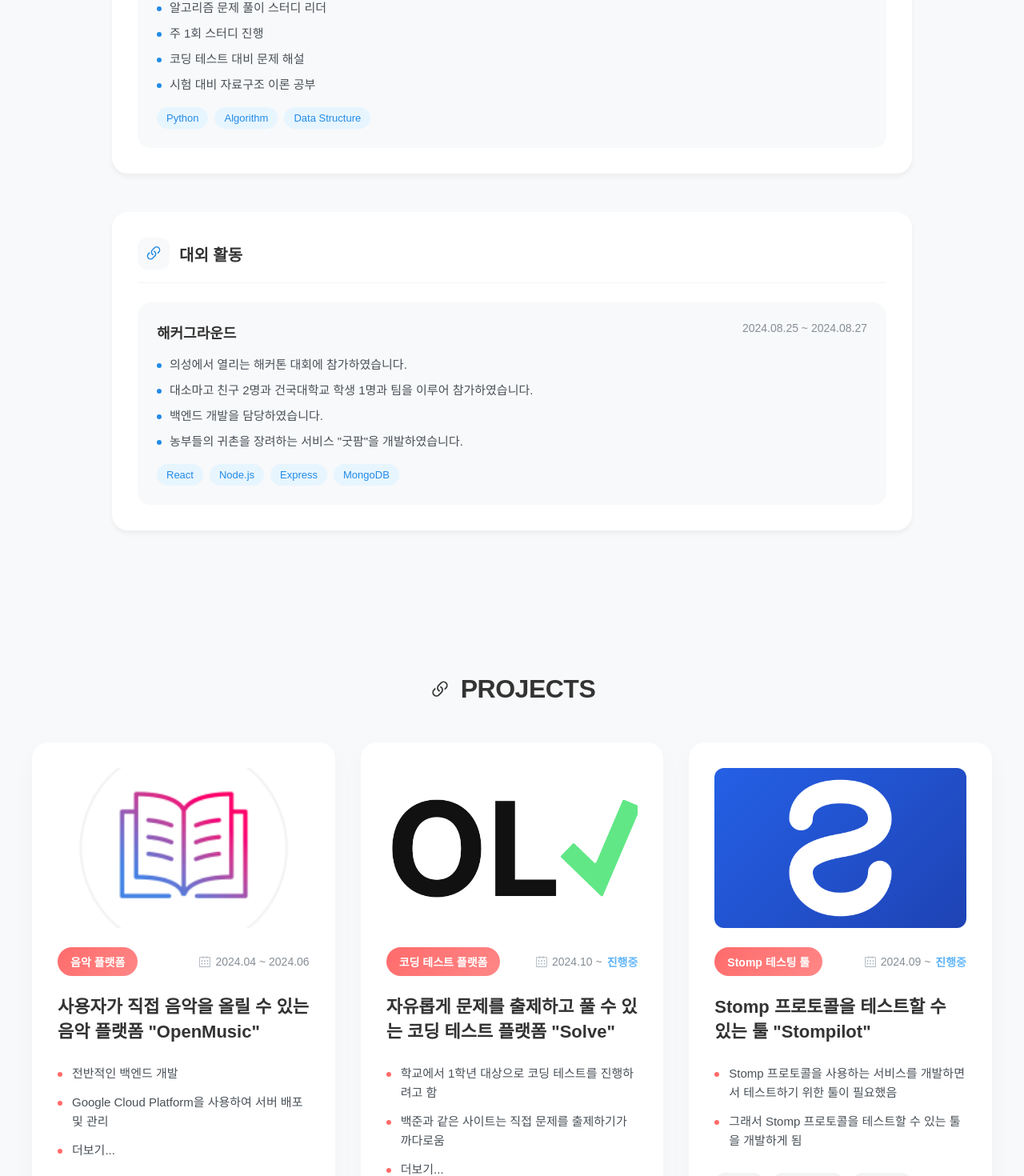
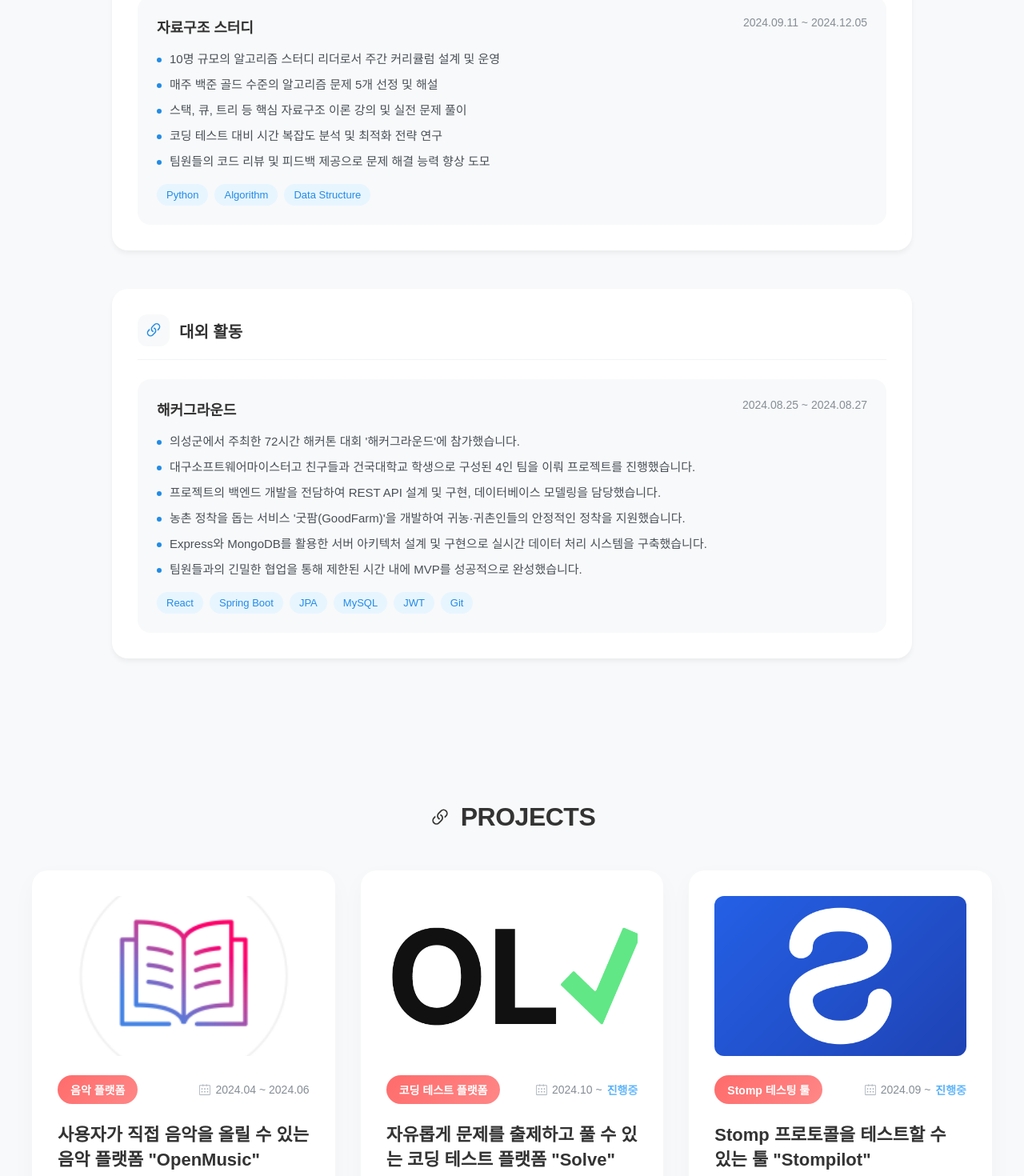
Before and after one commit to jbj338033/portfolio, a React (Vite) app: page / in a window 1280 px wide. Shown: the part 4275-5745 px from the top of the page at 80% size. Built offline with nearby package versions, Linux system fonts and the light colour scheme; a web font is replaced by a local one.

Commit message:
feat: more sentences

```diff
--- a/src/components/home/Activities/index.tsx
+++ b/src/components/home/Activities/index.tsx
@@ -7,6 +7,10 @@ interface ActivityDetail {
   period: string;
   description: string[];
   skills?: string[];
+  achievements?: string[];
+  projectLink?: string;
+  role?: string;
+  teamSize?: number;
 }
 
 interface Activity {
@@ -24,21 +28,33 @@ const ACTIVITIES: Activity[] = [
         title: "24 나르샤 프로젝트",
         period: "2024.08 ~ 2024.12",
         description: [
-          "교내 IT 프로젝트 동아리 활동",
-          "백엔드 개발자이지만 프론트 인력이 부족하여 프론트 개발도 진행",
-          "Express와 Socket.io를 사용한 화상 서비스 개발",
-          "프로젝트 아키텍처 설계 및 구현",
+          "교내 IT 프로젝트 동아리 나르샤에서 진행한 화상 채팅 서비스 'TokTok' 개발",
+          "풀스택 개발을 담당하여 프론트엔드와 백엔드 전반적인 개발 진행",
+          "Express와 Socket.io를 활용한 실시간 화상 채팅 서버 구현",
+          "WebRTC 기술을 이용한 P2P 화상 통화 기능 개발",
+          "AWS EC2를 활용한 서버 배포 및 인프라 구축",
+          "Git을 통한 버전 관리 및 팀원들과의 협업 진행",
         ],
-        skills: ["Node.js", "Express", "Socket.io", "React", "AWS"],
+        skills: [
+          "Node.js",
+          "Express",
+          "Socket.io",
+          "React",
+          "AWS",
+          "WebRTC",
+          "TypeScript",
+          "Git",
+        ],
       },
       {
         title: "자료구조 스터디",
         period: "2024.09.11 ~ 2024.12.05",
         description: [
-          "알고리즘 문제 풀이 스터디 리더",
-          "주 1회 스터디 진행",
-          "코딩 테스트 대비 문제 해설",
-          "시험 대비 자료구조 이론 공부",
+          "10명 규모의 알고리즘 스터디 리더로서 주간 커리큘럼 설계 및 운영",
+          "매주 백준 골드 수준의 알고리즘 문제 5개 선정 및 해설",
+          "스택, 큐, 트리 등 핵심 자료구조 이론 강의 및 실전 문제 풀이",
+          "코딩 테스트 대비 시간 복잡도 분석 및 최적화 전략 연구",
+          "팀원들의 코드 리뷰 및 피드백 제공으로 문제 해결 능력 향상 도모",
         ],
         skills: ["Python", "Algorithm", "Data Structure"],
       },
@@ -52,12 +68,22 @@ const ACTIVITIES: Activity[] = [
         title: "해커그라운드",
         period: "2024.08.25 ~ 2024.08.27",
         description: [
-          "의성에서 열리는 해커톤 대회에 참가하였습니다.",
-          "대소마고 친구 2명과 건국대학교 학생 1명과 팀을 이루어 참가하였습니다.",
-          "백엔드 개발을 담당하였습니다.",
-          '농부들의 귀촌을 장려하는 서비스 "굿팜"을 개발하였습니다.',
+          "의성군에서 주최한 72시간 해커톤 대회 '해커그라운드'에 참가했습니다.",
+          "대구소프트웨어마이스터고 친구들과 건국대학교 학생으로 구성된 4인 팀을 이뤄 프로젝트를 진행했습니다.",
+          "프로젝트의 백엔드 개발을 전담하여 REST API 설계 및 구현, 데이터베이스 모델링을 담당했습니다.",
+          "농촌 정착을 돕는 서비스 '굿팜(GoodFarm)'을 개발하여 귀농·귀촌인들의 안정적인 정착을 지원했습니다.",
+          "Express와 MongoDB를 활용한 서버 아키텍처 설계 및 구현으로 실시간 데이터 처리 시스템을 구축했습니다.",
+          "팀원들과의 긴밀한 협업을 통해 제한된 시간 내에 MVP를 성공적으로 완성했습니다.",
         ],
-        skills: ["React", "Node.js", "Express", "MongoDB"],
+        skills: ["React", "Spring Boot", "JPA", "MySQL", "JWT", "Git"],
+        achievements: [
+          "72시간이라는 제한된 시간 내에 완성도 있는 서비스 구현",
+          "실시간 데이터 처리가 가능한 안정적인 서버 아키텍처 설계",
+          "팀 내 효율적인 협업 경험 습득",
+        ],
+        projectLink: "https://github.com/yourusername/goodfarm",
+        role: "백엔드 개발 리드",
+        teamSize: 4,
       },
     ],
   },
--- a/src/components/home/CertificatesAndAwards/index.tsx
+++ b/src/components/home/CertificatesAndAwards/index.tsx
@@ -27,8 +27,13 @@ const CERTIFICATES: Certificate[] = [
     organization: "와이비엠넷",
     date: "2024.05",
     number: "24-12345678",
-    description:
-      "C, C++, C#, JAVA, Python에 대한 자격증으로 높은 수준의 프로그래밍 활용능력이 있음을 증명할 수 있습니다. ",
+    description: [
+      "소프트웨어 개발 실무 역량을 검증하는 민간자격증",
+      "알고리즘 구현 및 문제 해결 능력 평가",
+      "데이터 구조의 이해와 활용 능력 인증",
+      "Python 언어를 사용한 프로그래밍 역량 검증",
+      "우수한 성적 취득",
+    ].join("\n"),
   },
 ];
 
@@ -38,35 +43,40 @@ const AWARDS: Award[] = [
     organization: "대구소프트웨어마이스터고등학교",
     date: "2024.07",
     rank: "동상",
-    description: "해커톤 대회에서 동상 수상",
+    description:
+      "24시간 교내 해커톤 대회에서 '다문화 가정을 위한 소통 플랫폼'을 개발하여 동상 수상. 채팅 서버와 채팅 앱 화면 및 기능까지 구현했으며 WebSocket을 활용한 실시간 채팅 기능을 구현했습니다.",
   },
   {
     name: "DGIST 코딩 오딧세이",
     organization: "대구과학기술대학교",
     date: "2024.08.15 ~ 2024.08.16",
     rank: "금상",
-    description: "대구 고등학생 대상 해커톤 대회에서 금상 수상",
+    description:
+      "DGIST 주최 고등학생 대상 48시간 해커톤 대회에서 'PP(Parent&Partner)' 서비스로 금상 수상. ChatGPT API를 활용하여 부모-자녀 간 감정적 메시지를 순화하는 실시간 채팅 시스템을 개발함. Spring Boot 기반의 백엔드 서버를 구축하고, WebSocket을 통한 실시간 채팅과 OpenAI API 연동을 담당하여 구현함. 세대 간 소통 개선이라는 사회적 가치와 기술적 구현력을 인정받아 최고상 수상.",
   },
   {
-    name: "6회 청소년 ICT 칭압기 켐프 본선 대회",
+    name: "6회 청소년 ICT 창업기 캠프 본선 대회",
     organization: "대구창의융합교육원",
     date: "2024.10.24 ~ 2024.10.25",
     rank: "은상",
-    description: "켐프 프로젝트로 우수한 성과 달성",
+    description:
+      "2일간의 ICT 창업 캠프 본선 대회에서 AI 기반 서비스를 개발하여 은상 수상. Python을 활용한 AI 모델 학습과 백엔드 서버 개발을 담당함. 실제 비즈니스 모델 구축과 기술적 구현력을 인정받아 우수한 성과를 달성함.",
   },
   {
     name: "Topcit 21회",
     organization: "정보통신기획평가원",
     date: "2024.5",
     rank: "3수준",
-    description: "484점",
+    description:
+      "SW 역량 평가 시험에서 484점을 획득하여 3수준 달성. 기술 역량과 비즈니스 역량을 균형있게 평가받았으며, 특히 소프트웨어 개발 능력 부문에서 높은 점수 기록.",
   },
   {
     name: "Topcit 22회",
     organization: "정보통신기획평가원",
     date: "2024.11",
     rank: "3수준",
-    description: "560점",
+    description:
+      "이전 회차 대비 76점 상승한 560점을 획득하여 3수준 재달성. 지속적인 학습을 통해 SW 개발 역량이 크게 향상되었음을 입증함. 특히 데이터베이스 설계와 프로그래밍 구현 영역에서 뛰어난 성과를 보임.",
   },
 ];
 
--- a/src/constants/project.ts
+++ b/src/constants/project.ts
@@ -13,10 +13,13 @@ export const PROJECTS: Project[] = [
     endDate: "2024.06",
     title: '사용자가 직접 음악을 올릴 수 있는 음악 플랫폼 "OpenMusic"',
     description: [
-      "전반적인 백엔드 개발",
-      "Google Cloud Platform을 사용하여 서버 배포 및 관리",
-      "AWS S3를 사용하여 음악 파일 저장 및 관리",
-      "JDA를 사용하여 에러 로깅 및 모니터링",
+      "Spring Boot를 활용한 RESTful API 설계 및 구현",
+      "Google Cloud Platform의 Compute Engine을 활용한 서버 인프라 구축",
+      "AWS S3와 CloudFront를 연동하여 음원 파일 스토리지 시스템 구현",
+      "JDA를 활용한 디스코드 봇 개발로 실시간 에러 로깅 및 모니터링 시스템 구축",
+      "JPA와 QueryDSL을 사용한 효율적인 데이터베이스 쿼리 최적화",
+      "JWT 기반 사용자 인증 시스템 구현 및 보안 강화",
+      "Swagger를 통한 API 문서화로 프론트엔드 팀과의 협업 효율성 향상",
     ],
     thumbnail: openmusic,
     images: [openmusic, background, juniorDeveloper],
@@ -25,7 +28,17 @@ export const PROJECTS: Project[] = [
       deprecated: true,
     },
     team: "6인 팀 프로젝트",
-    skills: ["Spring Boot", "JPA", "MySQL", "QueryDSL", "JWT", "JDA"],
+    skills: [
+      "Spring Boot",
+      "JPA",
+      "MySQL",
+      "QueryDSL",
+      "JWT",
+      "JDA",
+      "AWS S3",
+      "GCP",
+      "Swagger",
+    ],
     links: {
       readme: "https://github.com/Open3r/openmusic-server",
     },
@@ -35,16 +48,30 @@ export const PROJECTS: Project[] = [
     startDate: "2024.10",
     title: '자유롭게 문제를 출제하고 풀 수 있는 코딩 테스트 플랫폼 "Solve"',
     description: [
-      "학교에서 1학년 대상으로 코딩 테스트를 진행하려고 함",
-      "백준과 같은 사이트는 직접 문제를 출제하기가 까다로움",
-      "그래서 직접 문제를 출제하고 풀 수 있는 플랫폼을 만들어보자는 취지",
+      "1학년 학생들을 위한 맞춤형 코딩 테스트 플랫폼 개발",
+      "Docker를 활용한 코드 샌드박스 구현으로 안전한 코드 실행 환경 구축",
+      "Spring Boot와 JPA를 활용한 문제 출제 및 채점 시스템 개발",
+      "GCP Cloud Run을 활용한 서버리스 아키텍처 구현",
+      "실시간 채점 결과 확인을 위한 WebSocket 기반 알림 시스템 구현",
+      "QueryDSL을 활용한 동적 쿼리 최적화로 문제 검색 기능 고도화",
+      "다양한 프로그래밍 언어(Python, Java, C++) 지원을 위한 컴파일러 통합",
     ],
     thumbnail: solveTitle,
     url: {
       link: "https://solve.kr",
     },
     team: "5인 팀 프로젝트",
-    skills: ["Spring Boot", "Docker", "JPA", "QueryDSL", "MySQL", "GCP"],
+    skills: [
+      "Spring Boot",
+      "Docker",
+      "JPA",
+      "QueryDSL",
+      "MySQL",
+      "GCP",
+      "WebSocket",
+      "Redis",
+      "Nginx",
+    ],
     links: {
       readme: "https://github.com/NameOfTeam/solve-server#readme",
       github: "https://github.com/NameOfTeam/solve-server",
@@ -55,18 +82,31 @@ export const PROJECTS: Project[] = [
     startDate: "2024.09",
     title: 'Stomp 프로토콜을 테스트할 수 있는 툴 "Stompilot"',
     description: [
-      "Stomp 프로토콜을 사용하는 서비스를 개발하면서 테스트하기 위한 툴이 필요했음",
-      "그래서 Stomp 프로토콜을 테스트할 수 있는 툴을 개발하게 됨",
+      "웹소켓 기반의 Stomp 프로토콜 테스트를 위한 데스크톱/웹 애플리케이션 개발",
+      "React와 TypeScript를 활용한 직관적인 사용자 인터페이스 구현",
+      "Electron 프레임워크를 활용하여 크로스 플랫폼 데스크톱 애플리케이션으로 제작",
+      "실시간 메시지 송수신 테스트 및 모니터링 기능 구현",
+      "WebSocket 연결 상태 및 Stomp 프레임 분석 기능 개발",
+      "사용자 정의 헤더와 페이로드 설정 기능 구현",
+      "테스트 히스토리 저장 및 관리 기능 추가",
     ],
     thumbnail: stompilot,
     url: {
       link: "https://stompilot.netlify.app",
     },
     team: "개인 프로젝트",
-    skills: ["React", "TypeScript", "Electron"],
+    skills: [
+      "React",
+      "TypeScript",
+      "Electron",
+      "WebSocket",
+      "STOMP",
+      "Netlify",
+      "Jest",
+    ],
     links: {
       readme: "https://github.com/jbj338033/stompilot-app#readme",
-      github: "https://github.com/jbj338033/stompilot",
+      github: "https://github.com/jbj338033/stompilot-app",
     },
   },
   {
@@ -74,16 +114,29 @@ export const PROJECTS: Project[] = [
     startDate: "2024.06",
     title: '분실물을 찾을 수 있는 서비스 "찾죠?ㅋ"',
     description: [
-      "분실물을 찾을 수 있는 서비스",
-      "분실물을 등록하고 찾을 수 있는 서비스",
-      "분실물을 등록할 때 사진을 찍어서 등록할 수 있음",
+      "교내 분실물 관리를 위한 통합 플랫폼 개발",
+      "Spring Boot 기반의 RESTful API 설계 및 구현",
+      "AWS S3를 활용한 이미지 업로드 및 저장 시스템 구축",
+      "JPA와 MySQL을 활용한 효율적인 데이터베이스 설계",
+      "위치 기반 분실물 검색 기능 구현",
+      "FCM을 활용한 분실물 등록/발견 알림 시스템 개발",
+      "JWT 기반 사용자 인증 및 권한 관리 시스템 구현",
     ],
     thumbnail: finder,
     url: {
       link: "https://finder.netlify.app",
     },
     team: "동아리 프로젝트",
-    skills: ["Spring Boot", "JPA", "MySQL"],
+    skills: [
+      "Spring Boot",
+      "JPA",
+      "MySQL",
+      "AWS S3",
+      "FCM",
+      "JWT",
+      "Redis",
+      "Swagger",
+    ],
     links: {
       readme: "https://github.com/Team-Able/finder-server#readme",
       github: "https://github.com/Team-Able/finder-server",
```
